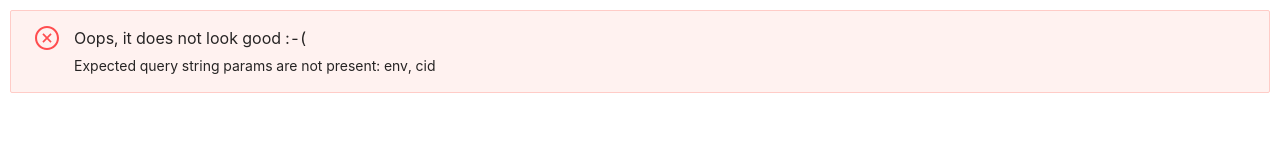
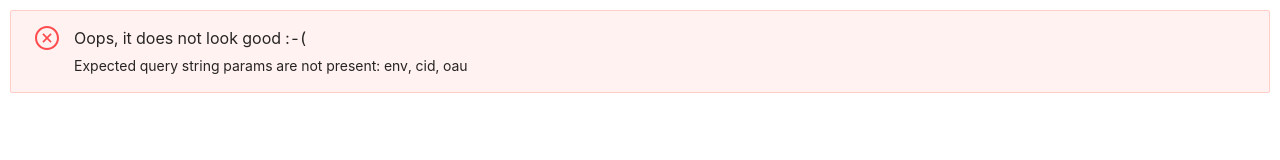
Before and after one commit to dsocha/interaction-widget, a React (Create React App) app: page / in a window 1280 px wide. Shown: the top 160 px of the page. Built offline with nearby package versions, Linux system fonts and the light colour scheme.

Commit message:
clisnt id moved to query string params

```diff
--- a/src/App.js
+++ b/src/App.js
@@ -6,21 +6,23 @@ import ClientAppSdk from './Components/ClientAppSdk/ClientAppSdk';
 import PlatformApi from './Components/PlatformApi/PlatformApi';
 import Notifications from './Components/Notifications/Notifications';
 import { Alert, Spin } from 'antd';
-import { setEnv, setCid, getMe } from './Misc/api';
+import { setEnv, setCid, setOau, getMe } from './Misc/api';
 import { initializeNotifications, registerCallbackFunctionForUserTargets } from './Misc/notifications';
 
 function App() {
   const env = queryString.parse(window.location.search).env;
   const cid = queryString.parse(window.location.search).cid;
+  const oau = queryString.parse(window.location.search).oau;
 
   const [me, setMe] = useState(null);
   const [presence, setPresence] = useState('NOT CHANGED YET');
 
   useEffect(() => {
-    if (env && cid) {
+    if (env && cid && oau) {
       if (!me) {
         setEnv(env);
         setCid(cid);
+        setOau(oau);
         loadGetMe();
       } else {
         startWatchingUserPresence();
@@ -47,8 +49,8 @@ function App() {
   return (
     <div className='main-container'>
       <>
-        {(!env || !cid) && <Alert message='Oops, it does not look good :-(' description={<>Expected query string params are not present: env, cid</>} type='error' showIcon />}
-        {env && cid && (
+        {(!env || !cid || !oau) && <Alert message='Oops, it does not look good :-(' description={<>Expected query string params are not present: env, cid, oau</>} type='error' showIcon />}
+        {env && cid && oau && (
           <>
             {!me && (
               <div className='center' style={{ marginTop: '50px' }}>
--- a/src/Misc/api.js
+++ b/src/Misc/api.js
@@ -2,9 +2,11 @@ import { getToken } from './sessionStorage';
 
 var apiEnv = null;
 var apiCid = null;
+var apiOau = null;
 
 export const setEnv = (v) => (apiEnv = v);
 export const setCid = (v) => (apiCid = v);
+export const setOau = (v) => (apiOau = v);
 
 const handleResponse = (response) => {
   // for fetch
@@ -15,7 +17,7 @@ const handleResponse = (response) => {
 const handleError = (resp) => {
   console.error('API call failed: [' + resp.status + '] ' + resp.statusText);
   if (resp.status === 401) {
-    window.location.href = `login.html?en=${apiEnv}&ci=a5ae6ff5-841e-46cb-833e-46f6bde5ddb6&ta=${encodeURIComponent(`/?env=${apiEnv}&cid=${apiCid}`)}`;
+    window.location.href = `login.html?en=${apiEnv}&ci=${apiOau}&ta=${encodeURIComponent(`/?env=${apiEnv}&cid=${apiCid}`)}`;
     return;
   }
   throw new Error(resp.statsuText);
```
Also changed, not shown: 1 other file (tests, documents, lock files or other folders).
